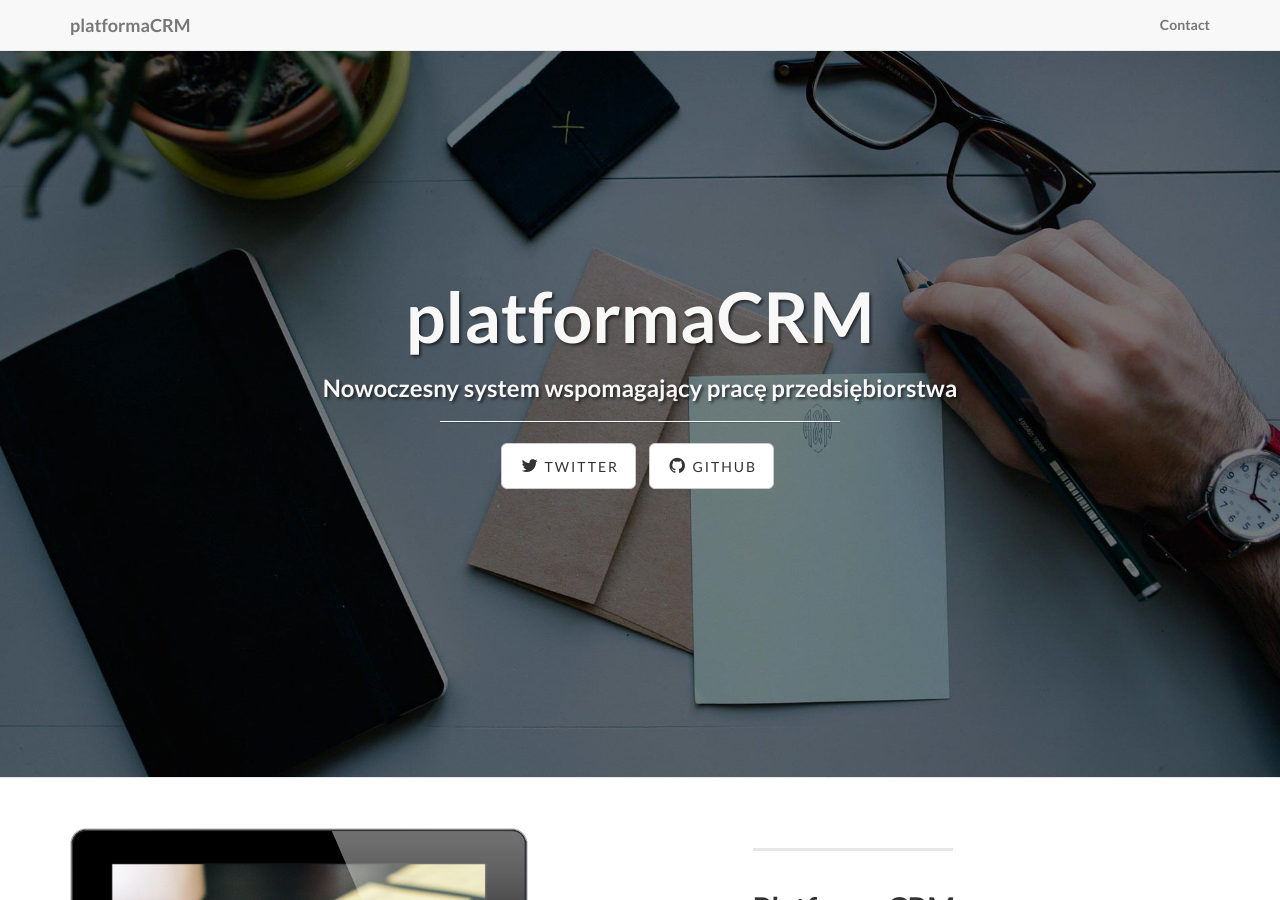
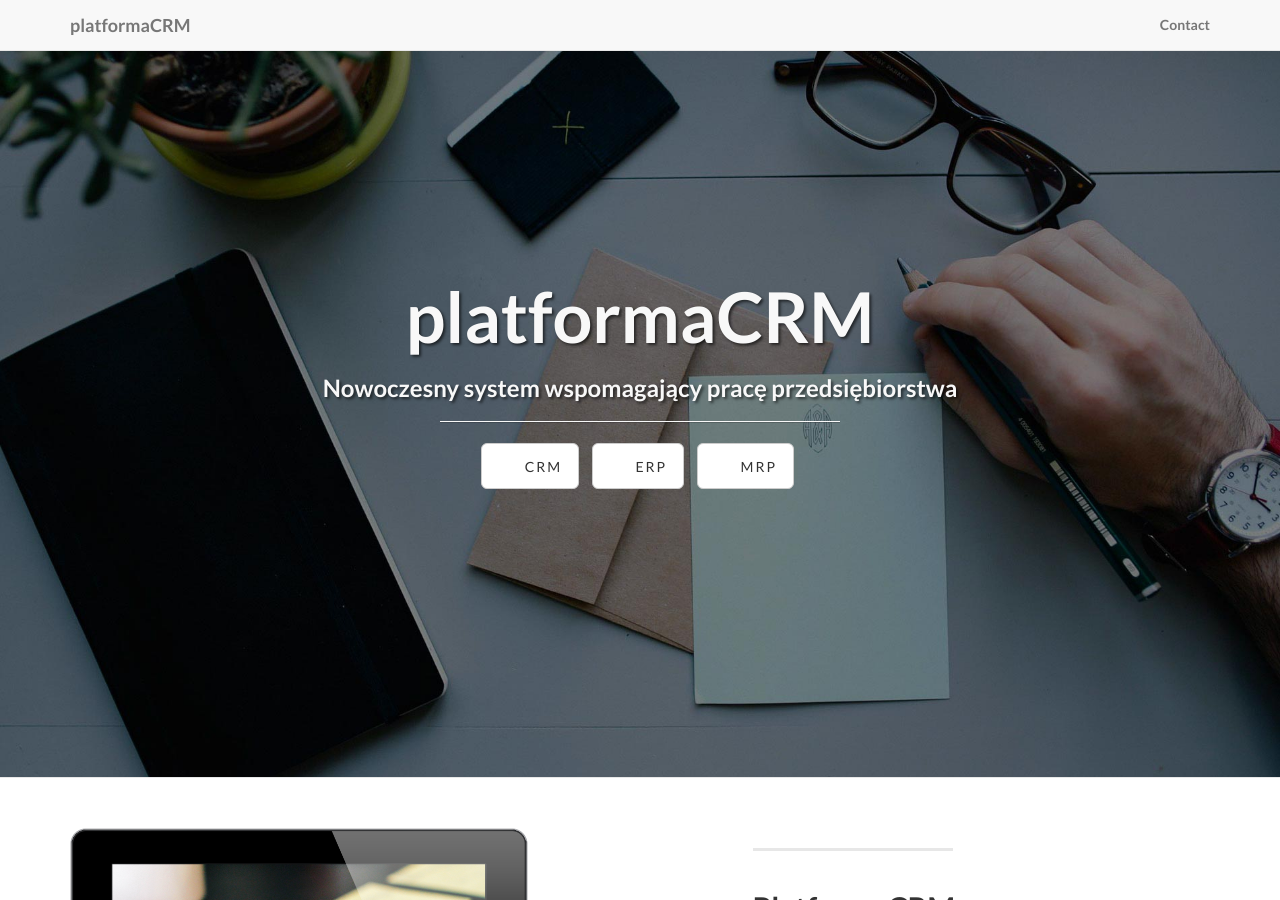
Before and after one commit to platformacrm/platformacrm.github.io, a Jekyll site: the page built from index.html, in a window 1280 px wide and 900 px high. Built offline with Jekyll 4.4.1, drawn with Linux system fonts in a browser that asks for light colours; some of the changed text lies outside the part shown.

Commit message:
Update _config.yml

```diff
--- a/_config.yml
+++ b/_config.yml
@@ -20,7 +20,9 @@
 # ----------------------- #
 
 social:
-  - title: twitter
-    url: https://twitter.com/SBootstrap
-  - title: github
-    url: https://github.com/IronSummitMedia/startbootstrap
+  - title: CRM
+    url: http://platformacrm.pl
+  - title: ERP
+    url: http://platformacrm.pl
+  - title: MRP
+    url: http://platformacrm.pl
```
